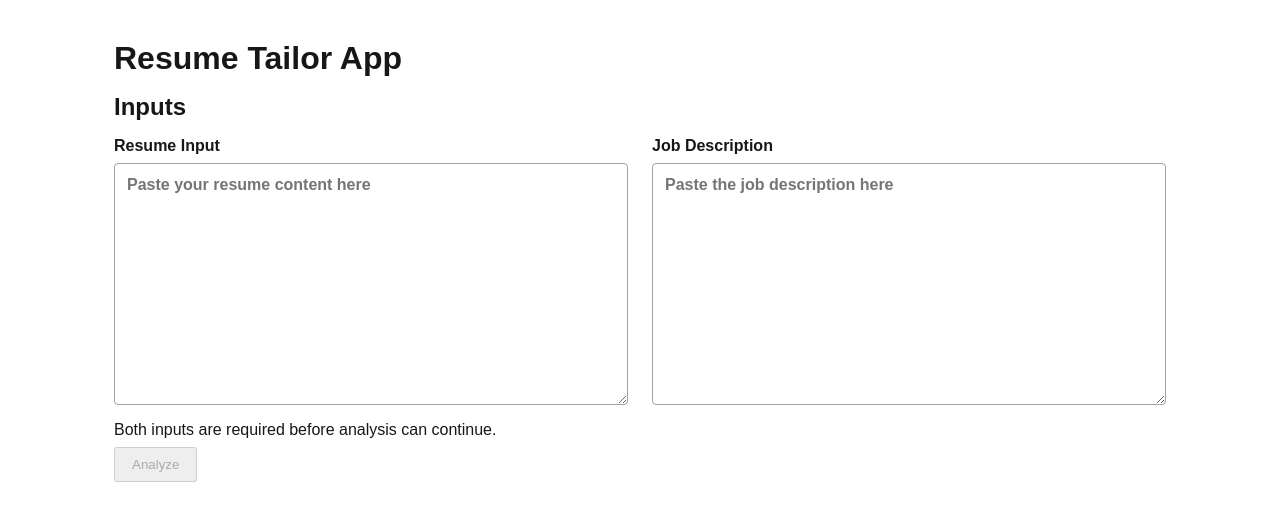
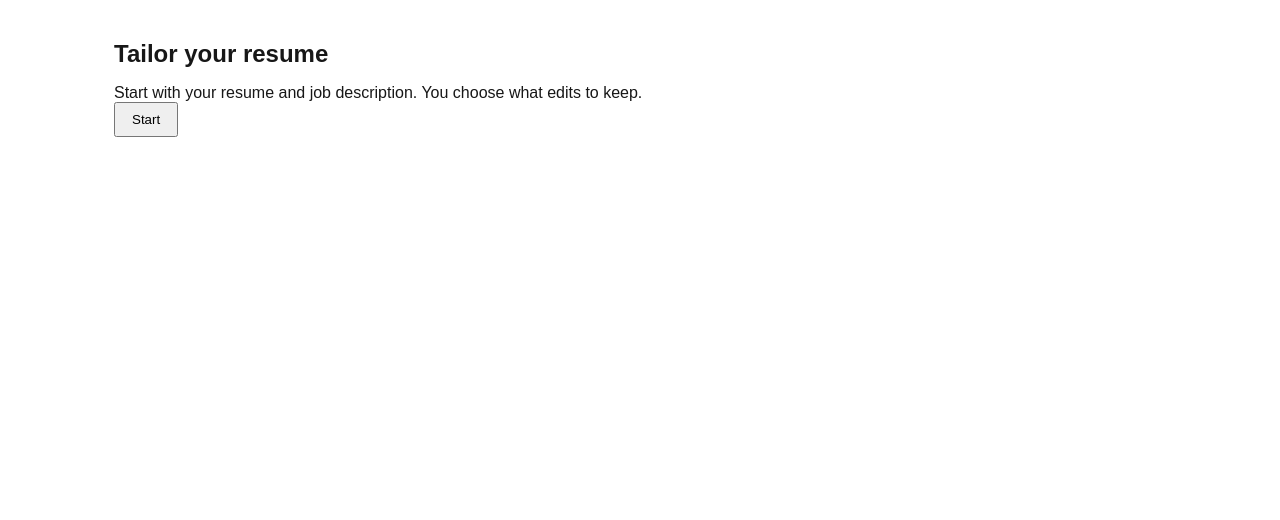
Before and after one commit to JamieHa8794/resume-tailor-ai, a Next.js app: page / in a window 1280 px wide. Shown: the top 520 px of the page. Built offline with nearby package versions, Linux system fonts and the light colour scheme.

Commit message:
feat: add landing stage before resume input workflow

```diff
--- /dev/null
+++ b/src/app/components/LandingSection.tsx
@@ -0,0 +1,16 @@
+type LandingSectionProps = { onStart: () => void };
+
+export function LandingSection({ onStart }: LandingSectionProps) {
+  return (
+    <section aria-labelledby="landing-heading">
+      <h2 id="landing-heading">Tailor your resume</h2>
+      <p>
+        Start with your resume and job description. You choose what edits to
+        keep.
+      </p>
+      <button type="button" onClick={onStart}>
+        Start
+      </button>
+    </section>
+  );
+}
--- a/src/app/page.tsx
+++ b/src/app/page.tsx
@@ -4,11 +4,13 @@ import { useState } from 'react';
 import { ClarificationSection } from './components/ClarificationSection';
 import { FinalOutputSection } from './components/FinalOutputSection';
 import { InputSection } from './components/InputSection';
+import { LandingSection } from './components/LandingSection';
 import { SuggestionsSection } from './components/SuggestionsSection';
 import type { Clarification, WorkflowStage } from './components/workflow-types';
 
 export default function ResumeTailor() {
-  const [workflowStage, setWorkflowStage] = useState<WorkflowStage>('input');
+  const [workflowStage, setWorkflowStage] =
+    useState<WorkflowStage>('landing');
   const [clarifications, setClarifications] = useState<Clarification[]>([]);
   const [finalOutput, setFinalOutput] = useState('');
 
@@ -33,12 +35,19 @@ export default function ResumeTailor() {
 
   return (
     <main className="page-shell">
-      <h1>Resume Tailor App</h1>
-      <InputSection
-        workflowStage={workflowStage}
-        onAnalysisComplete={handleAnalysisComplete}
-      />
-      {workflowStage !== 'input' && (
+      {workflowStage === 'landing' && (
+        <LandingSection onStart={() => setWorkflowStage('input')} />
+      )}
+      {workflowStage !== 'landing' && (
+        <>
+          <h1>Resume Tailor App</h1>
+          <InputSection
+            workflowStage={workflowStage}
+            onAnalysisComplete={handleAnalysisComplete}
+          />
+        </>
+      )}
+      {workflowStage !== 'landing' && workflowStage !== 'input' && (
         <ClarificationSection
           key={clarifications.map(({ id }) => id).join(',') || 'none'}
           workflowStage={workflowStage}
```
Also changed, not shown: src/app/components/workflow-types.ts (+6 -1 lines).
